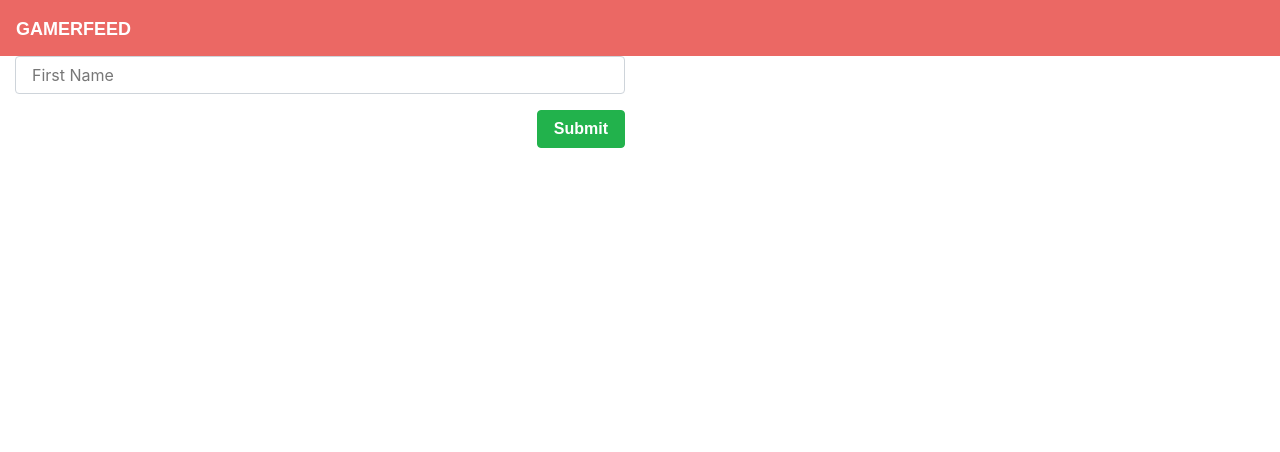
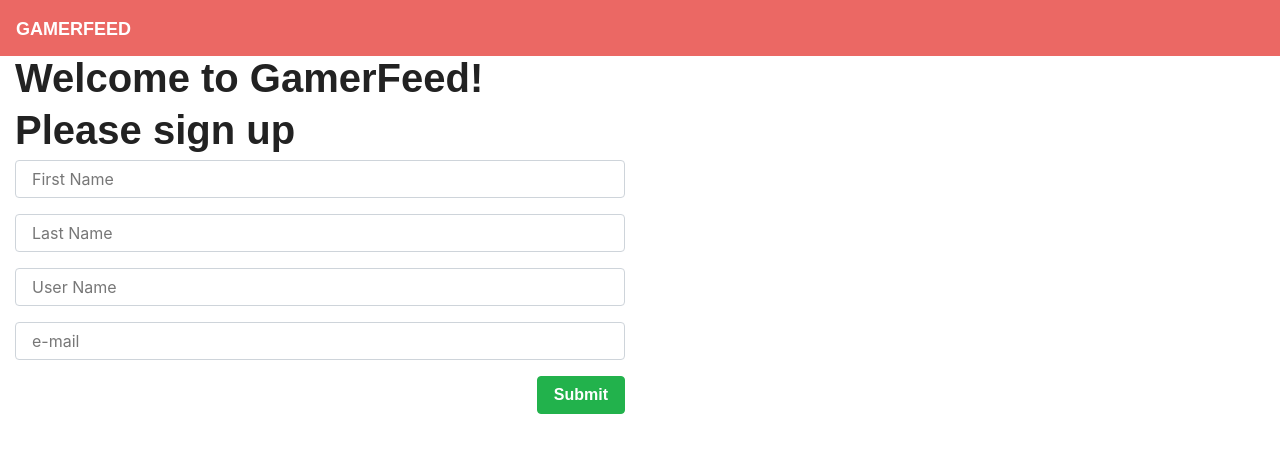
Before and after one commit to IanV27/GamerFeed2, a React (Create React App) app in the folder client/: page /signup in a window 1280 px wide. Shown: the top 452 px of the page. Built offline with nearby package versions, Linux system fonts and the light colour scheme; a web font is replaced by a local one.

Commit message:
Updated Signup.js file

```diff
--- a/client/src/pages/Signup.js
+++ b/client/src/pages/Signup.js
@@ -8,7 +8,11 @@ import axios from "axios";
 
 class Signup extends Component {
   state = {
-    firstName: ''
+    signUp: [],
+    firstName: '',
+    lastName: '',
+    userName: '',
+    email: ''
   };
 
   handleInputChange = event => {
@@ -19,7 +23,10 @@ class Signup extends Component {
     event.preventDefault();
     // get our form data out of state
     const newUser = {
-      firstName: this.state.firstName
+      firstName: this.state.firstName,
+      lastName: this.state.lastName,
+      userName: this.state.userName,
+      email: this.state.email
     };
     console.log(newUser)
     axios.post('/api/users', newUser)
@@ -37,11 +44,31 @@ class Signup extends Component {
         <Row>
           <Col size="md-6">
             <form>
+              <h1>Welcome to GamerFeed!</h1>
+              <h1>Please sign up</h1>
               <Input
                 value={this.state.firstName}
                 onChange={this.handleInputChange}
                 name="firstName"
                 placeholder="First Name"
+              />
+              <Input
+                value={this.state.lastName}
+                onChange={this.handleInputChange}
+                name="lastName"
+                placeholder="Last Name"
+              />
+              <Input
+                value={this.state.userName}
+                onChange={this.handleInputChange}
+                name="userName"
+                placeholder="User Name"
+              />
+              <Input
+                value={this.state.firstName}
+                onChange={this.handleInputChange}
+                name="email"
+                placeholder="e-mail"
               />
 
               <FormBtn
```
Also changed, not shown: 1 other file (tests, documents, lock files or other folders).
